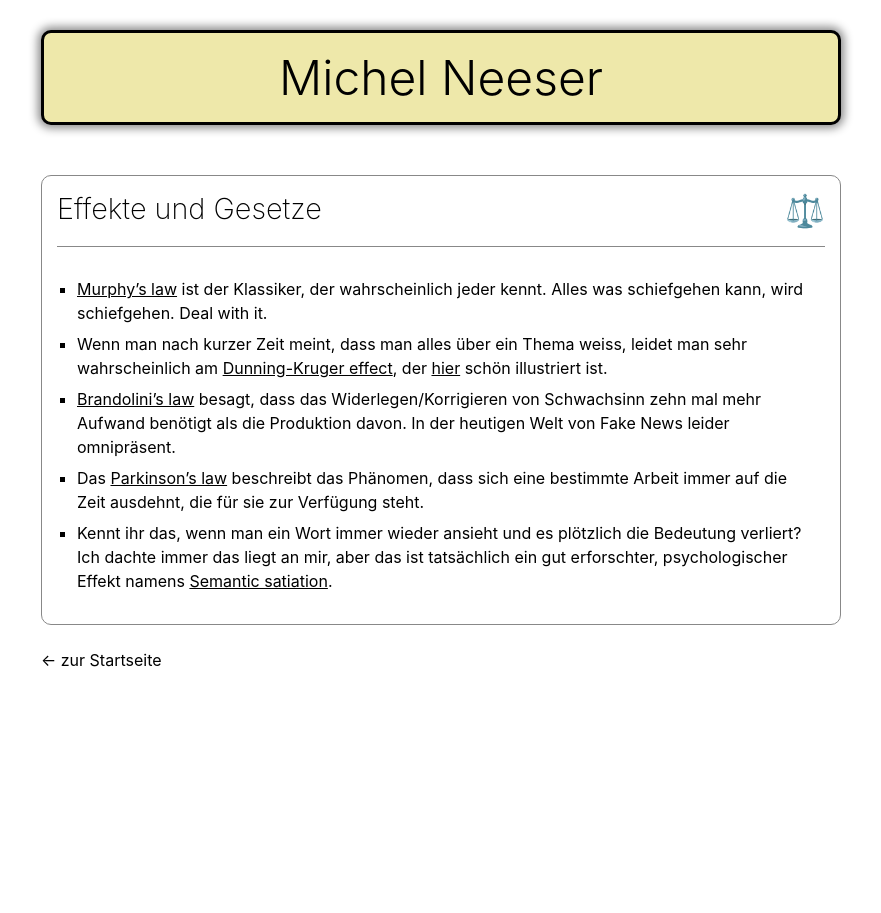
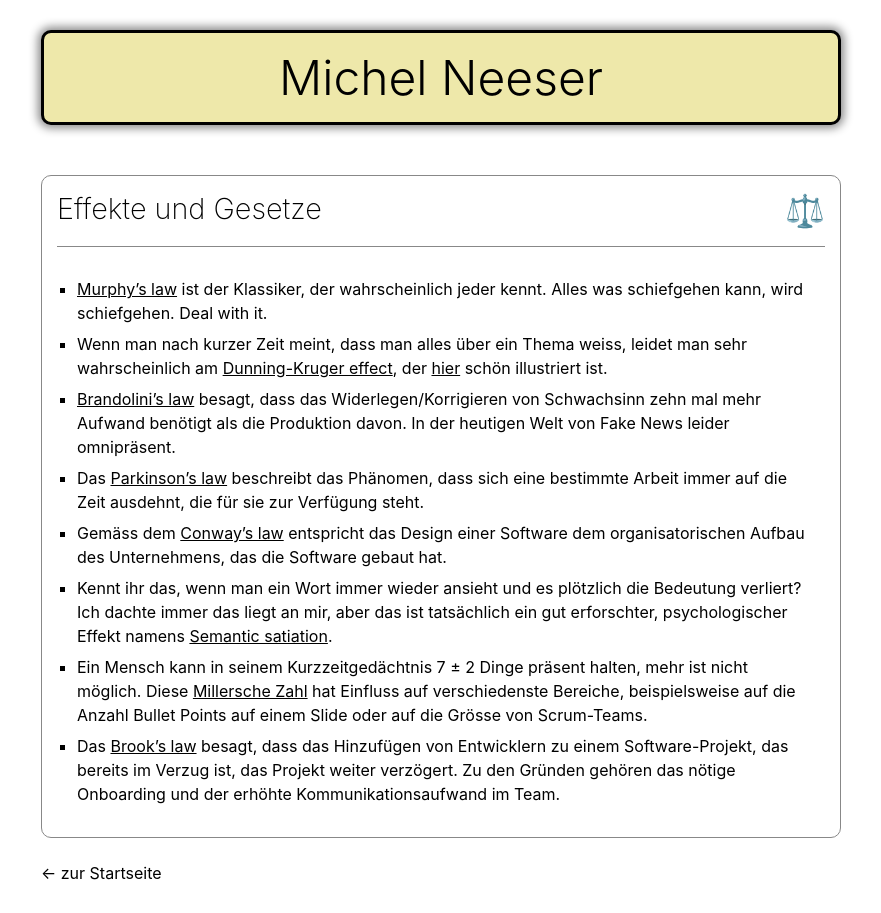
Before and after one commit to michelneeser/personal-website, a Jekyll site: the page built from _sections/effekte-gesetze.md, in a window 1280 px wide. Shown: the whole page, without its empty margins (199-1080 px from the left). Built offline with Jekyll 4.4.1, drawn with Linux system fonts in a browser that asks for light colours.

Commit message:
new laws added

```diff
--- a/_sections/effekte-gesetze.md
+++ b/_sections/effekte-gesetze.md
@@ -7,4 +7,7 @@ icon: ⚖️
 - Wenn man nach kurzer Zeit meint, dass man alles über ein Thema weiss, leidet man sehr wahrscheinlich am [Dunning-Kruger effect](https://en.wikipedia.org/wiki/Dunning%E2%80%93Kruger_effect), der [hier](https://agilecoffee.com/wp-content/uploads/2016/12/14-dunning-kruger.jpg) schön illustriert ist.
 - [Brandolini's law](https://en.wikipedia.org/wiki/Brandolini%27s_law) besagt, dass das Widerlegen/Korrigieren von Schwachsinn zehn mal mehr Aufwand benötigt als die Produktion davon. In der heutigen Welt von Fake News leider omnipräsent.
 - Das [Parkinson's law](https://en.wikipedia.org/wiki/Parkinson%27s_law) beschreibt das Phänomen, dass sich eine bestimmte Arbeit immer auf die Zeit ausdehnt, die für sie zur Verfügung steht.
+- Gemäss dem [Conway's law](https://en.wikipedia.org/wiki/Conway%27s_law) entspricht das Design einer Software dem organisatorischen Aufbau des Unternehmens, das die Software gebaut hat.
 - Kennt ihr das, wenn man ein Wort immer wieder ansieht und es plötzlich die Bedeutung verliert? Ich dachte immer das liegt an mir, aber das ist tatsächlich ein gut erforschter, psychologischer Effekt namens [Semantic satiation](https://en.wikipedia.org/wiki/Semantic_satiation).
+- Ein Mensch kann in seinem Kurzzeitgedächtnis 7 ± 2 Dinge präsent halten, mehr ist nicht möglich. Diese [Millersche Zahl](https://de.wikipedia.org/wiki/Millersche_Zahl) hat Einfluss auf verschiedenste Bereiche, beispielsweise auf die Anzahl Bullet Points auf einem Slide oder auf die Grösse von Scrum-Teams.
+- Das [Brook's law](https://en.wikipedia.org/wiki/Brooks%27s_law) besagt, dass das Hinzufügen von Entwicklern zu einem Software-Projekt, das bereits im Verzug ist, das Projekt weiter verzögert. Zu den Gründen gehören das nötige Onboarding und der erhöhte Kommunikationsaufwand im Team.
```
